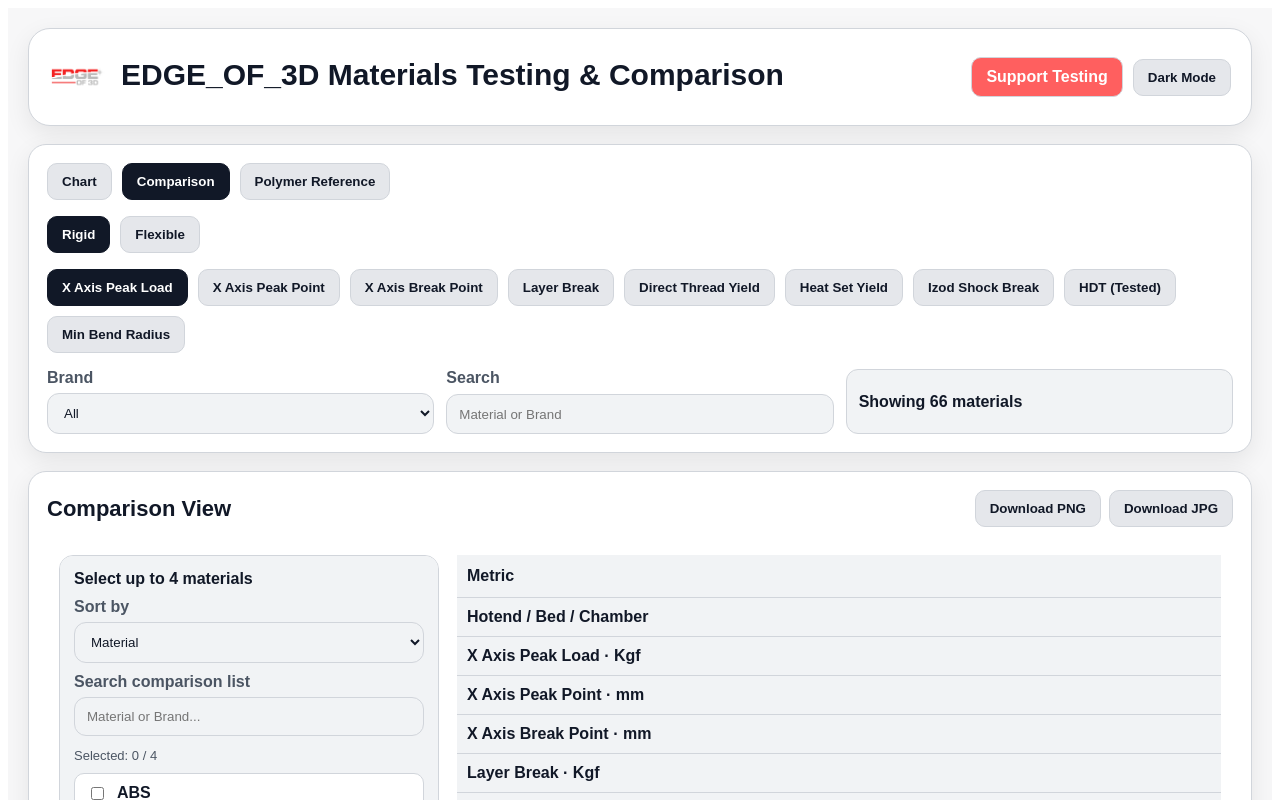
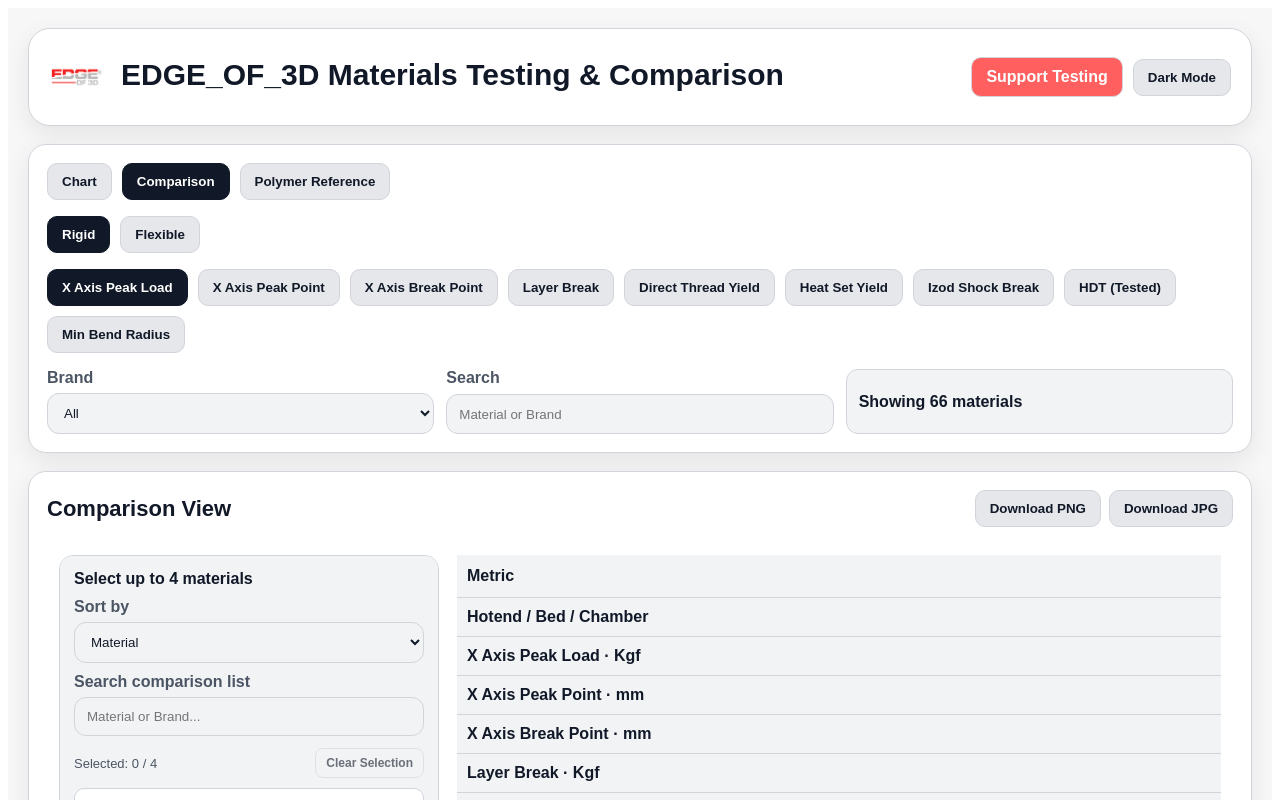
Before and after one commit to Catalinaflyer/eo3d-materials-testing, a React (Create React App) app: page / in a window 1280 px wide. Both pictures are taken after a click on the button "Comparison". Shown: the top 800 px of the page. Built offline with nearby package versions, Linux system fonts and the light colour scheme.

Commit message:
Add Clear Selection to Comparison View

```diff
--- a/src/MaterialsTestingComparison.js
+++ b/src/MaterialsTestingComparison.js
@@ -569,9 +569,38 @@ return (
             </label>
           </div>
 
-          <div style={{ color: theme.textSoft, fontSize: 13, marginBottom: 10 }}>
-            Selected: {selectedMaterials.length} / 4
-          </div>
+          <div
+  style={{
+    display: "flex",
+    justifyContent: "space-between",
+    alignItems: "center",
+    gap: 10,
+    marginBottom: 10,
+    flexWrap: "wrap",
+  }}
+>
+  <div style={{ color: theme.textSoft, fontSize: 13 }}>
+    Selected: {selectedMaterials.length} / 4
+  </div>
+
+  <button
+    onClick={() => setSelectedMaterials([])}
+    disabled={selectedMaterials.length === 0}
+    style={{
+      padding: "7px 10px",
+      borderRadius: 8,
+      border: `1px solid ${theme.border}`,
+      background: selectedMaterials.length === 0 ? theme.surfaceAlt : theme.button,
+      color: theme.text,
+      cursor: selectedMaterials.length === 0 ? "not-allowed" : "pointer",
+      fontWeight: 700,
+      fontSize: 12,
+      opacity: selectedMaterials.length === 0 ? 0.6 : 1,
+    }}
+  >
+    Clear Selection
+  </button>
+</div>
 
           <div style={{ display: "grid", gap: 8 }}>
             {sortedMaterials.map((item, index) => {
```
